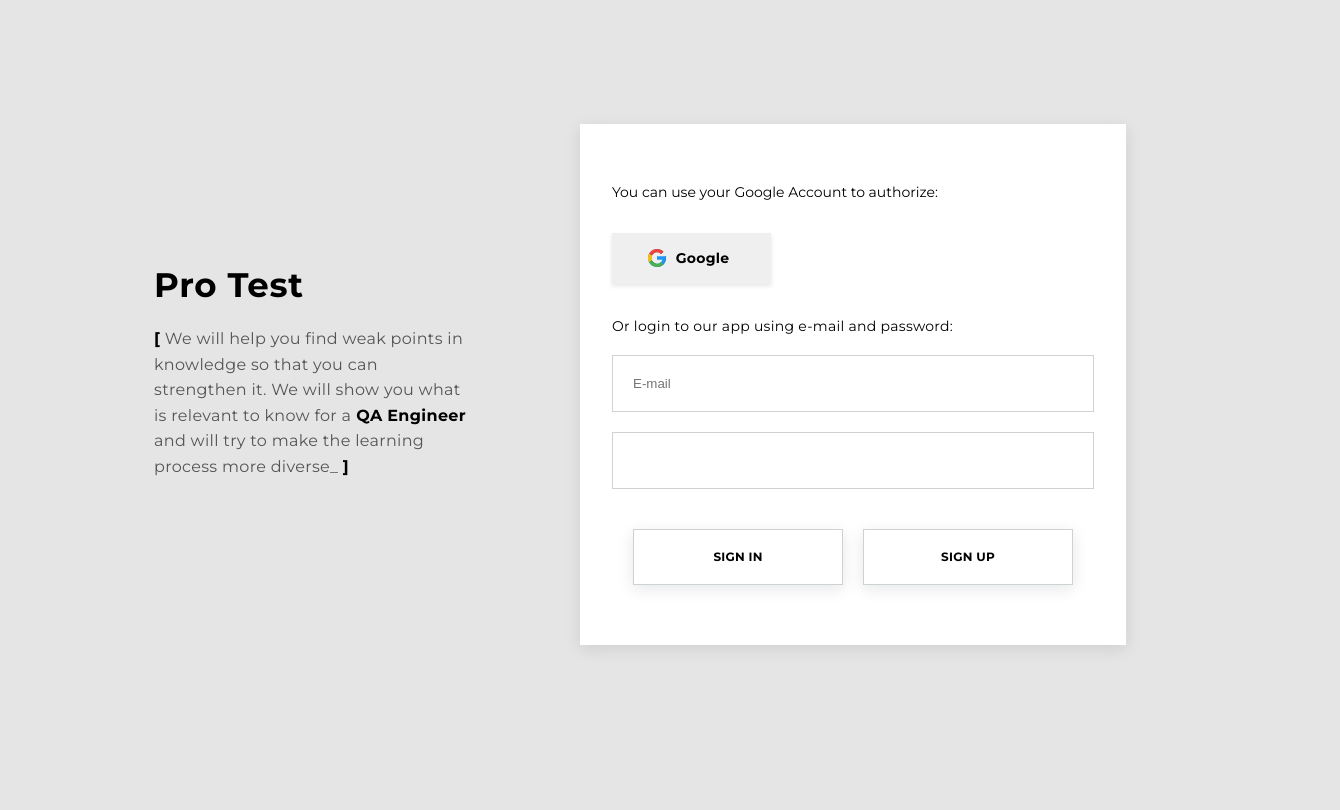
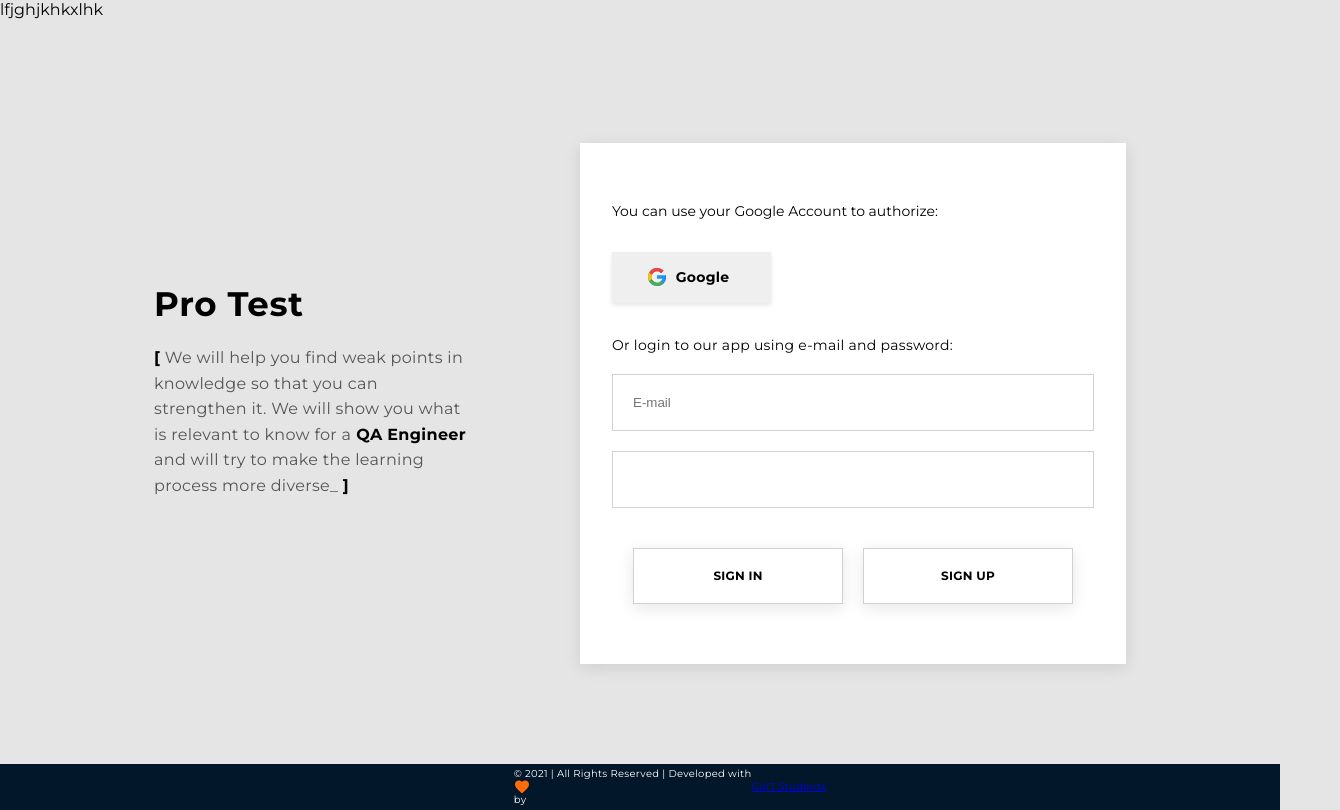
Before and after one commit to Tasha1003Natasha/team-project-front-end, a React (Create React App) app: page /auth in a window 1280 px wide. Shown: the whole page, 1340 px wide, since content can reach past the window. Built offline with nearby package versions, Linux system fonts and the light colour scheme.

Commit message:
footer-com1

```diff
--- /dev/null
+++ b/src/components/Footer/Footer.jsx
@@ -0,0 +1,29 @@
+import styles from './Footer.module.css';
+import heart from '../../images/icons/icons.svg';
+import { Link } from 'react-router-dom';
+
+const Footer = () => {
+  return (
+    <>
+      <footer className={styles.footer}>
+        <div className={(styles.container)}>
+          <p className={styles.footer__text}>
+            {' '}
+            &#169; 2021 | All Rights Reserved | Developed with
+            <span>
+              <svg width={16} height={14} className={styles.footer__svg}>
+                <use href={heart + '#heart-footer'}></use>
+              </svg>
+            </span>
+            by
+          </p>
+          <Link to="/" className={styles.footer__link}>
+            GoIT Students
+          </Link>
+        </div>
+      </footer>
+    </>
+  );
+};
+
+export default Footer;
--- /dev/null
+++ b/src/components/Footer/Footer.module.css
@@ -0,0 +1,45 @@
+.footer {
+    width: 100%;
+  background-color: var(--fill-color);
+  padding-top: 4px;
+  padding-bottom: 4px;
+}
+
+.container {
+  width: 100%;
+  display: flex;
+  justify-content: center;
+  align-items: center;
+  margin: 0 auto;
+  padding: 0 20px;
+}
+
+@media (min-width: 768px) {
+  .container {
+    width: 100%;
+    margin: 0 auto;
+    padding: 0 30px;
+  }
+}
+
+
+.footer__text {
+  color: var(--form-color);
+
+  font-weight: 400;
+  font-size: 10px;
+  line-height: 1.2;
+  letter-spacing: 0.03em;
+}
+
+.footer__svg {
+    margin: 0;
+}
+
+.footer__link{
+    text-decoration: underline;
+    letter-spacing: 0.03em;
+    font-weight: 400;
+  font-size: 10px;
+  line-height: 1.2;
+}
--- a/src/components/Layout/Layout.jsx
+++ b/src/components/Layout/Layout.jsx
@@ -1,4 +1,5 @@
 import Navigation from 'components/Navigation/Navigation';
+import Footer from 'components/Footer/Footer';
 import { Outlet } from 'react-router';
 
 // import { useSelector } from 'react-redux';
@@ -12,6 +13,7 @@ const Layout = () => {
     <>
       <Navigation />
       <Outlet />
+      <Footer/>
     </>
   );
 };
--- a/src/components/Navigation/Navigation.jsx
+++ b/src/components/Navigation/Navigation.jsx
@@ -1,7 +1,7 @@
 const Navigation= () => {
   return (
     <>
-
+      <p> lfjghjkhkxlhk</p>
     </>
   );
 };
```
